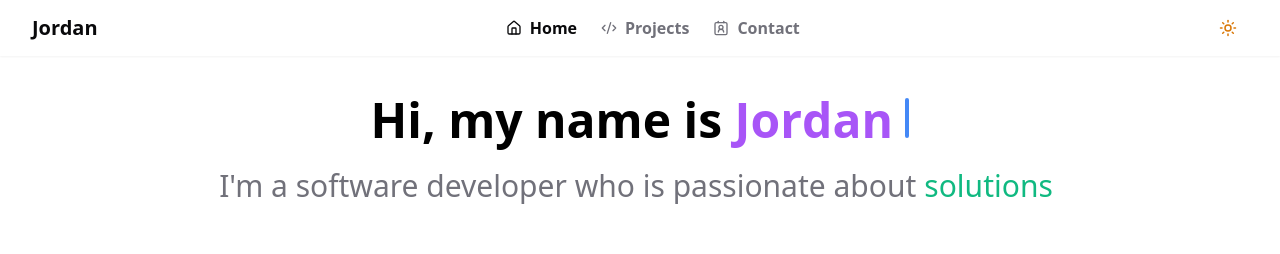
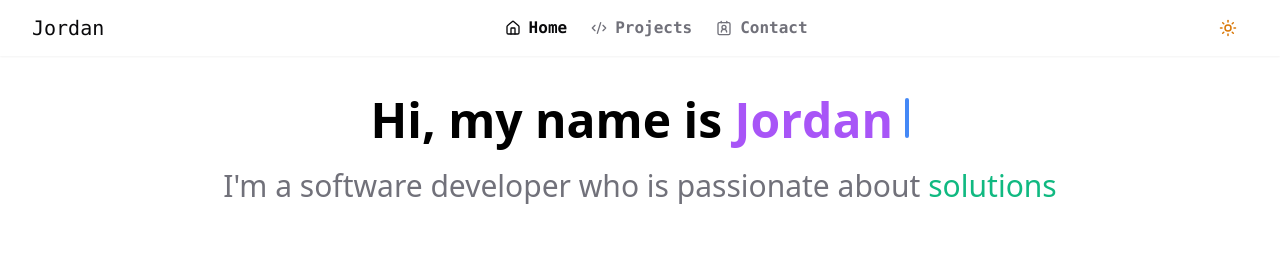
Before and after one commit to JordanTHarris/portfolio, a React (Vite) app: page / in a window 1280 px wide. Shown: the top 254 px of the page. Built offline with nearby package versions, Linux system fonts and the light colour scheme.

Commit message:
Fix FlipWords animation when centering text and it wraps
by removing padding in FlipWords and using a space in the normal text.
Before the exit animation was going to end of normal text.

```diff
--- a/src/components/layout/navbar.tsx
+++ b/src/components/layout/navbar.tsx
@@ -26,10 +26,10 @@ export function NavBar({ absoluteDropdown = false }: { absoluteDropdown?: boolea
       <NavLink
         key={link.title}
         to={link.path}
-        onClick={() => setIsMenuOpen(false)}
+        // onClick={() => setIsMenuOpen(false)}
         className={({ isActive }) =>
           cn(
-            "w-fit font-semibold text-muted-foreground transition-colors duration-300 hover:text-foreground",
+            "w-fit font-mono font-semibold text-muted-foreground transition-colors duration-300 hover:text-foreground",
             isActive && "text-foreground",
           )
         }
@@ -46,7 +46,7 @@ export function NavBar({ absoluteDropdown = false }: { absoluteDropdown?: boolea
     <header className="container z-50 w-full bg-background py-2 shadow-sm" ref={menuRef}>
       <div className="mx-auto flex items-center justify-between">
         <Link to="/" className="flex items-center gap-2">
-          <span className="text-xl font-semibold">Jordan</span>
+          <span className="font-mono text-xl">Jordan</span>
         </Link>
         <nav className="hidden items-center gap-6 lg:flex">{getLinks()}</nav>
         <div className="flex items-center gap-2">
--- a/src/components/ui/flip-words.tsx
+++ b/src/components/ui/flip-words.tsx
@@ -58,10 +58,7 @@ export const FlipWords = ({
           scale: 2,
           position: "absolute",
         }}
-        className={cn(
-          "relative z-10 inline-block px-2 text-left text-foreground",
-          className,
-        )}
+        className={cn("relative z-10 inline-block text-left text-foreground", className)}
         key={currentWord}
       >
         {currentWord.split("").map((letter, index) => (
--- a/src/routes/home.tsx
+++ b/src/routes/home.tsx
@@ -20,7 +20,7 @@ export function Home() {
         words={textToTypewriterWords(typewriterText)}
       />
       <div className="text-center text-lg text-muted-foreground sm:text-xl md:text-2xl lg:text-3xl">
-        I'm a software developer who is passionate about
+        I'm a software developer who is passionate about{" "}
         <FlipWords words={flipWords} className="text-emerald-500" />
       </div>
     </main>
```
